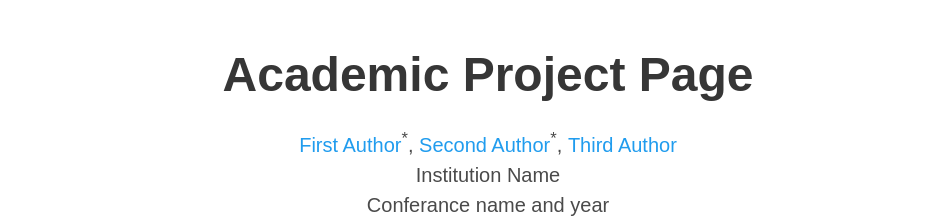
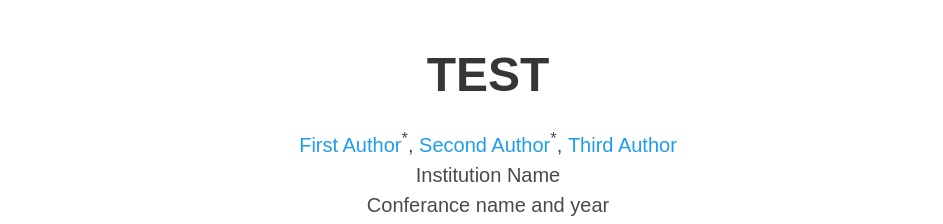
Before and after one commit to YUEVII/motion-dreamer, a plain HTML site: page index.html in a window 1280 px wide. Shown: the top 224 px of the page, without its empty margins (152-1095 px from the left). Drawn offline with nearby package versions, Linux system fonts and the light colour scheme; some icons are missing; a web font is replaced by a local one.

Commit message:
Update index.html

```diff
--- a/index.html
+++ b/index.html
@@ -52,7 +52,7 @@
       <div class="container is-max-desktop">
         <div class="columns is-centered">
           <div class="column has-text-centered">
-            <h1 class="title is-1 publication-title">Academic Project Page</h1>
+            <h1 class="title is-1 publication-title">TEST</h1>
             <div class="is-size-5 publication-authors">
               <!-- Paper authors -->
               <span class="author-block">
```
